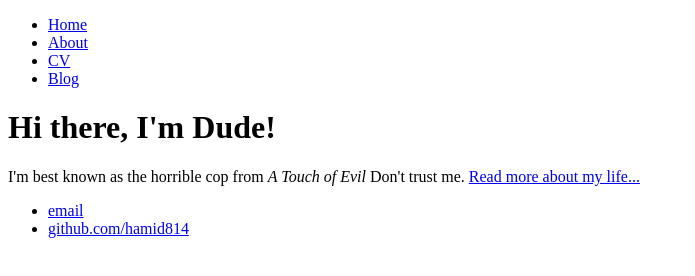
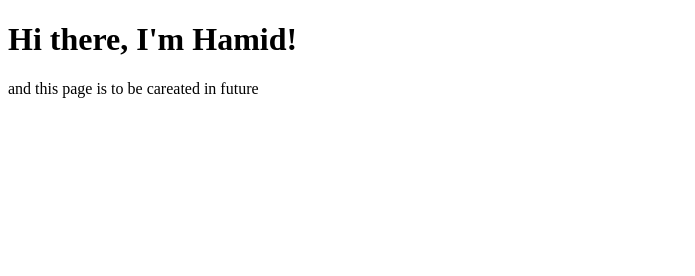
Before and after one commit to hamid814/hamid814.github.io, a plain HTML site: page index.html in a window 1280 px wide. Shown: the whole page, without its empty margins (0-695 px from the left). Drawn offline with Linux system fonts and the light colour scheme.

Commit message:
Update index.html

```diff
--- a/index.html
+++ b/index.html
@@ -1,28 +1,7 @@
 <!DOCTYPE html>
 <html>
-	<head>
-		<title>Dude</title>
-	</head>
 	<body>
-		<nav>
-    		<ul>
-        		<li><a href="/">Home</a></li>
-	        	<li><a href="/about">About</a></li>
-        		<li><a href="/cv">CV</a></li>
-        		<li><a href="/blog">Blog</a></li>
-    		</ul>
-		</nav>
-		<div class="container">
-    		<div class="blurb">
-        		<h1>Hi there, I'm Dude!</h1>
-				<p>I'm best known as the horrible cop from <em>A Touch of Evil</em> Don't trust me. <a href="/about">Read more about my life...</a></p>
-    		</div>
-		</div>
-		<footer>
-    		<ul>
-        		<li><a href="mailto:Dude@Dude.com">email</a></li>
-        		<li><a href="https://github.com/hamid814">github.com/hamid814</a></li>
-			</ul>
-		</footer>
+        		<h1>Hi there, I'm Hamid!</h1>
+				<p>and this page is to be careated in future</p>
 	</body>
 </html>
```
